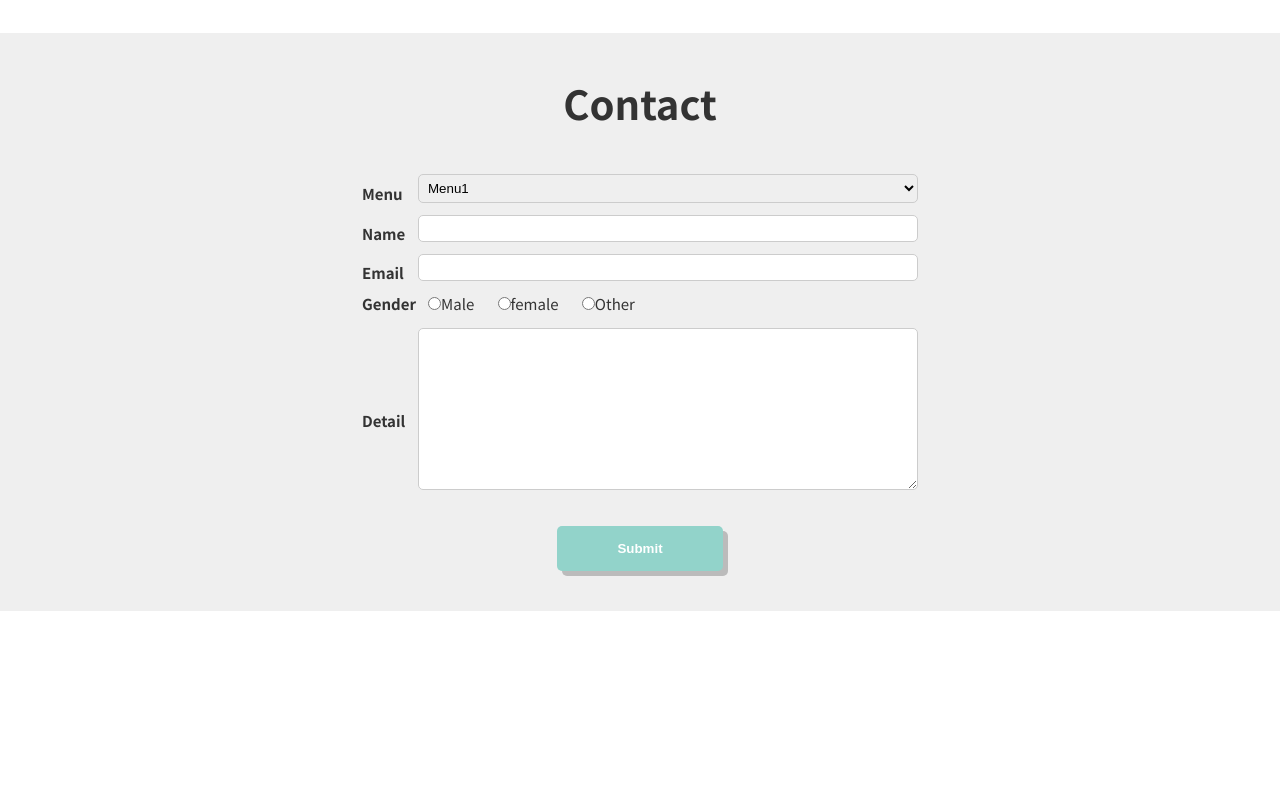
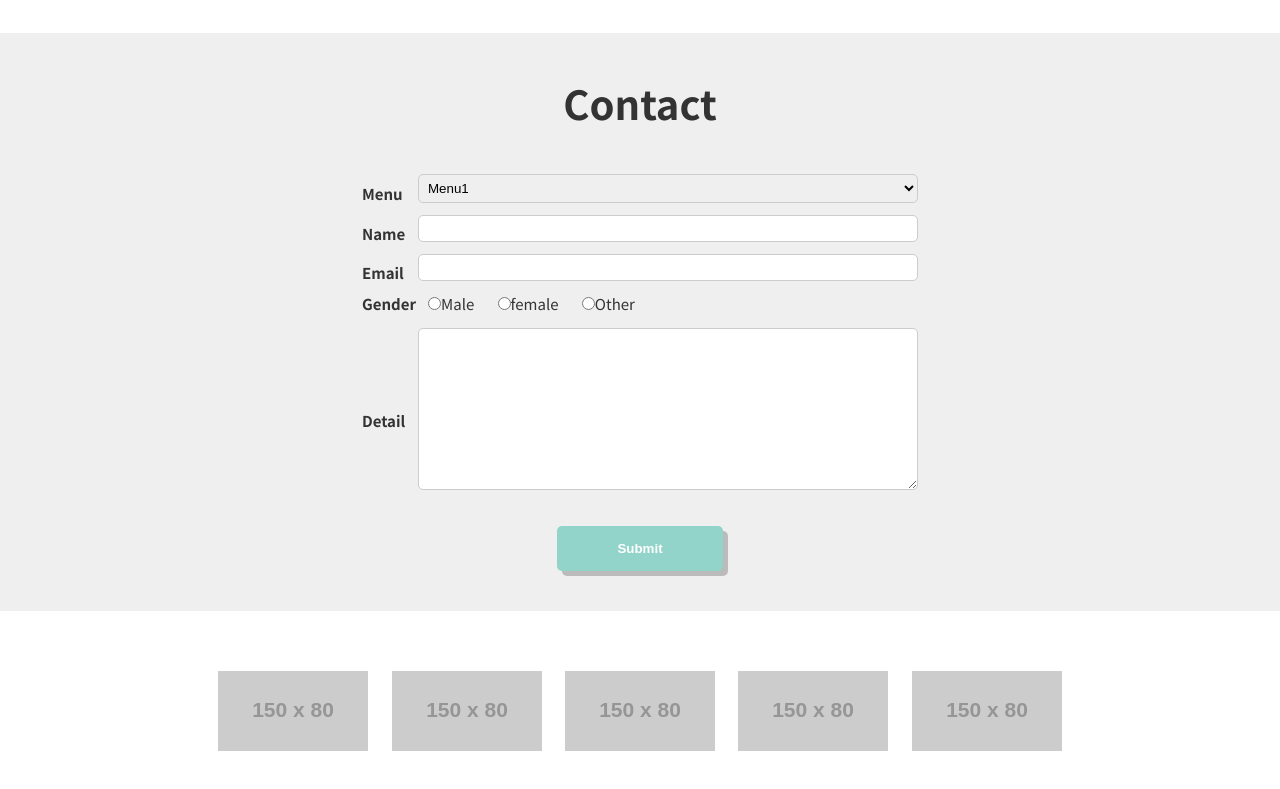
Before and after one commit to Yuto299/webpage-giograh, a plain HTML site: page index.html in a window 1280 px wide. Shown: the part 1624-2413 px from the top of the page. Before the commit the page ends 2235 px from the top, so only its background shows below. Drawn offline with Linux system fonts and the light colour scheme; placeholder pictures from the web are drawn by us.

Commit message:
ロゴの実装完了

```diff
--- a/assets/css/style.css
+++ b/assets/css/style.css
@@ -228,3 +228,16 @@ button {
 .form-button {
   text-align: center;
 }
+
+/* Logo */
+.works {
+  margin: 40px 0;
+  padding: 20px;
+  text-align: center;
+}
+
+.works > img {
+  margin: 0 10px;
+}
+
+/* Footer */
--- a/index.html
+++ b/index.html
@@ -199,6 +199,16 @@
       </form>
     </section>
 
+    <aside class="works">
+      <img src="https://www.dummyimage.com/150x80/ccc/fff" alt="logo" />
+      <img src="https://www.dummyimage.com/150x80/ccc/fff" alt="logo" />
+      <img src="https://www.dummyimage.com/150x80/ccc/fff" alt="logo" />
+      <img src="https://www.dummyimage.com/150x80/ccc/fff" alt="logo" />
+      <img src="https://www.dummyimage.com/150x80/ccc/fff" alt="logo" />
+    </aside>
+
+    <footer></footer>
+
     <script src="./assets/js/app.js"></script>
   </body>
 </html>
```
